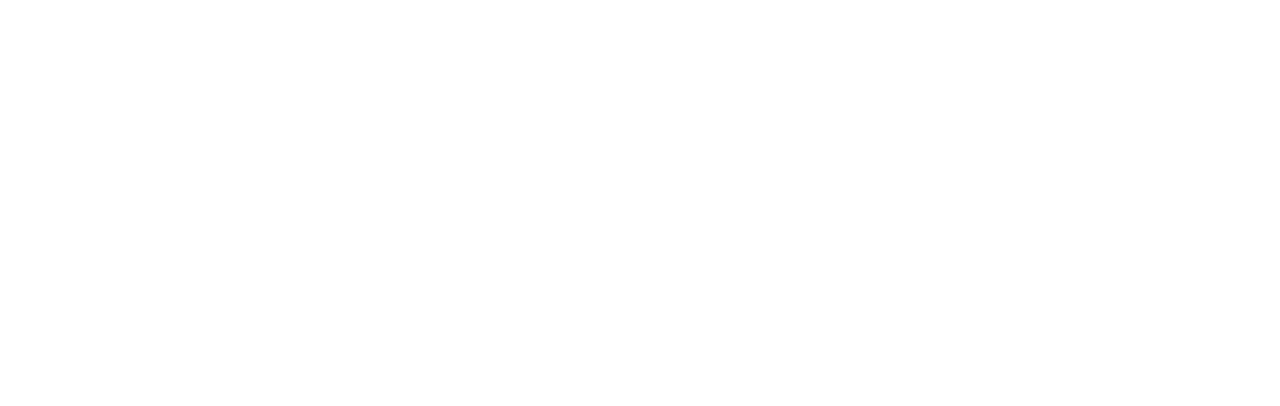
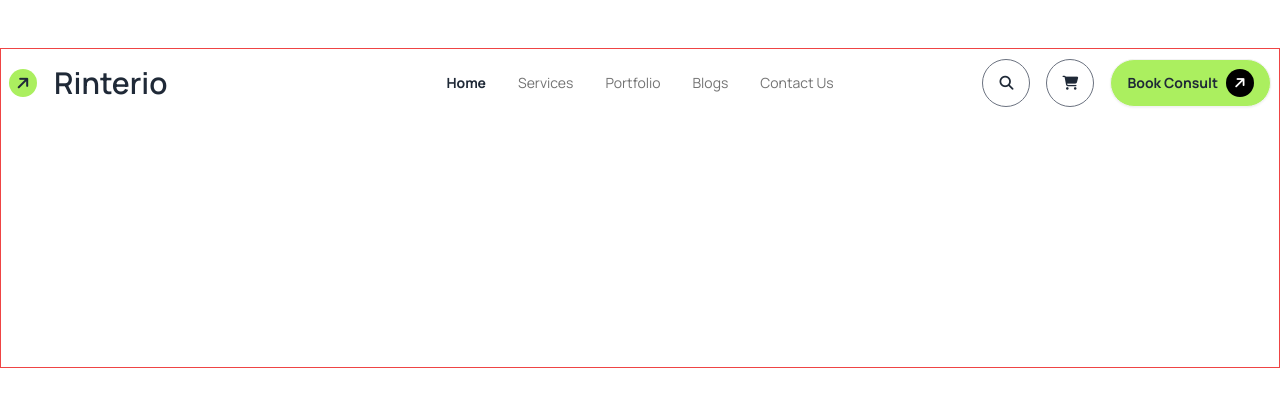
Before and after one commit to alaminsaleh/PH-B10-A3, a plain HTML site: page index.html in a window 1280 px wide. Drawn offline with nearby package versions, Linux system fonts and the light colour scheme.

Commit message:
Implement Navbar with bg linear gradient

```diff
--- a/index.html
+++ b/index.html
@@ -39,12 +39,60 @@
 
 </head>
 
-<body>
+<body class="font-Manrope">
   <!-- Navbar and Banner section -->
-    <header></header>
+  <header
+    class="container mx-auto mt-12 border border-5 border-red-500 h-80 bg-gradient-to-r from-[#FFFFFF] to-[#FFFFFF]">
+    <nav class="h-full">
+      <div class="navbar">
+        <div class="navbar-start">
+
+          <div>
+            <i
+              class="fa-solid fa-arrow-right bg-[#ABEF5F] h-7 w-7 rounded-full flex items-center justify-center -rotate-45"></i>
+          </div>
+          <a class="btn btn-ghost text-3xl">Rinterio</a>
+        </div>
+        <div class="navbar-center hidden lg:flex lg:items-center lg:justify-center">
+          <ul class="menu menu-horizontal px-1">
+            <li><a class="font-bold">Home</a></li>
+            <li><a class="text-[#737373]">Services</a></li>
+            <li><a class="text-[#737373]">Portfolio</a></li>
+            <li><a class="text-[#737373]">Blogs</a></li>
+            <li><a class="text-[#737373]">Contact Us</a></li>
+          </ul>
+        </div>
+        <div class="navbar-end gap-4">
+          <!-- Search button -->
+          <button
+            class="hidden lg:block btn btn-ghost btn-circle border border-5 border-gray-500 rounded-full w-12 h-12">
+            <i class="fa-solid fa-magnifying-glass p-2"></i>
+          </button>
+          <!-- Shop Icon -->
+          <button
+            class="hidden lg:block btn btn-ghost btn-circle border border-5 border-gray-500 rounded-full w-12 h-12">
+            <i class="fa-solid fa-cart-shopping p-2"></i>
+          </button>
+          <a class="hidden lg:inline-flex btn bg-[#ABEF5F] rounded-full font-bold">Book Consult <i
+              class="fa-solid fa-arrow-right bg-black text-white h-7 w-7 rounded-full flex items-center justify-center -rotate-45"></i>
+          </a>
+          <!-- Menu Button -->
+          <div tabindex="0" role="button" class="btn btn-ghost lg:hidden">
+            <i class="fa-solid fa-bars fa-xl"></i>
+          </div>
+        </div>
+      </div>
+    </nav>
+
+    <!-- Banner Section -->
+
+
+  </header>
 
   <!-- Main section -->
-    <main></main>
+  <main>
+
+  </main>
 
   <!-- Footer section -->
   <footer></footer>
```
Also changed, not shown: tailwind.config.js (added). Lines whose indentation alone changed are shown as unchanged.
